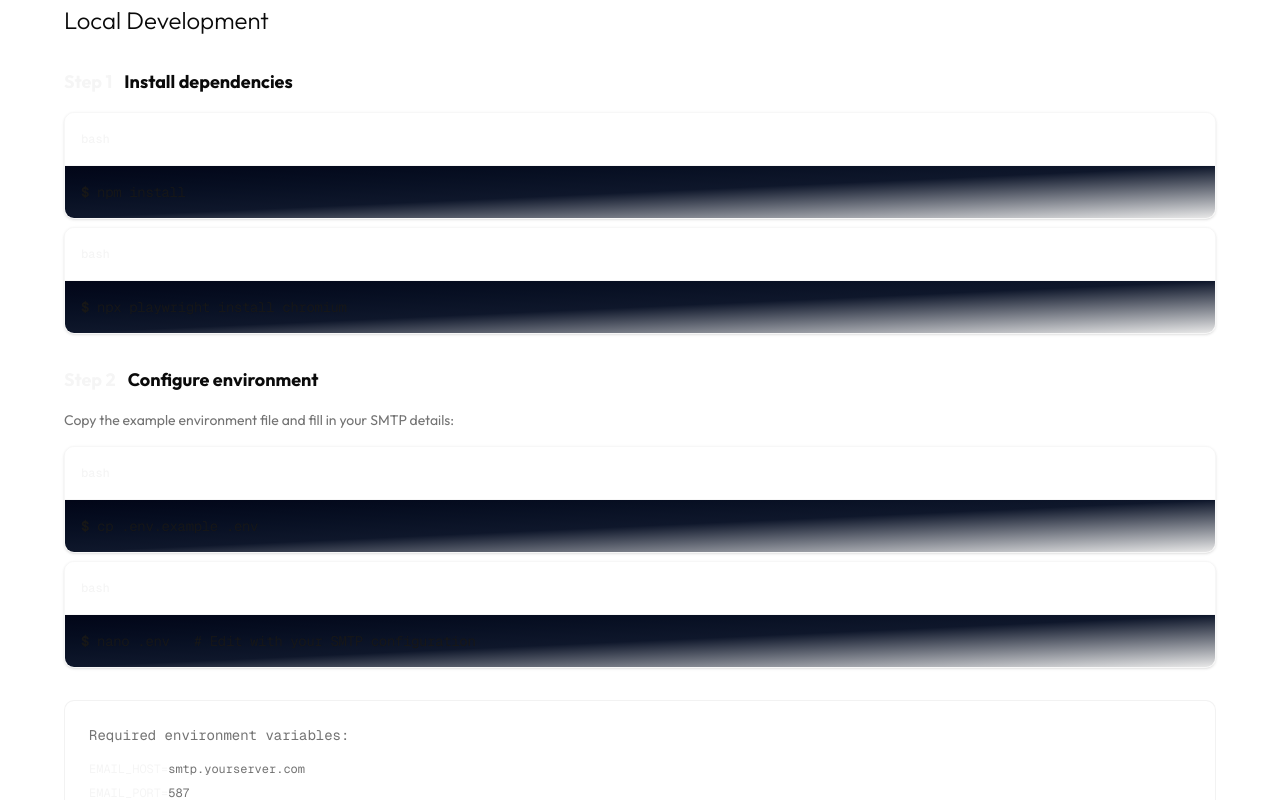
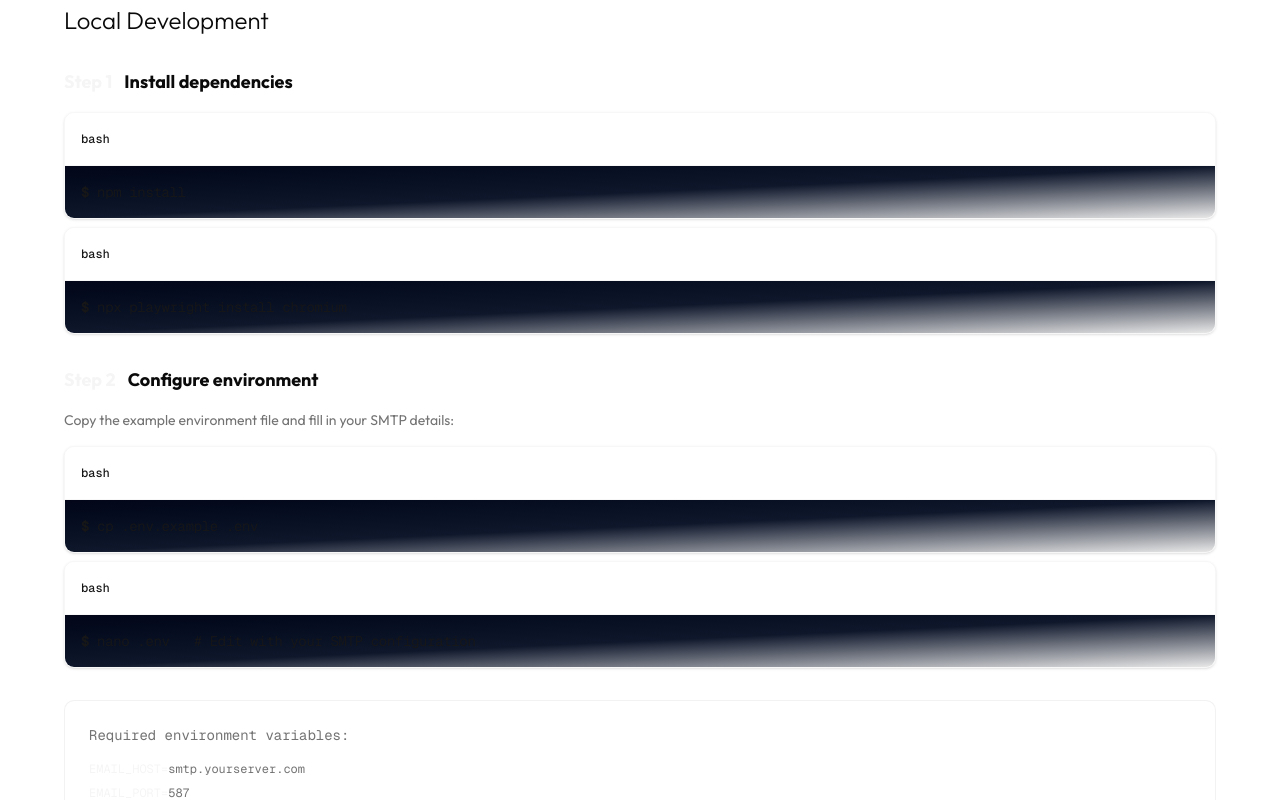
Before and after one commit to yaya2devops/qatarairways-tracker, a Next.js app: page / in a window 1280 px wide. Shown: the part 1440-2240 px from the top of the page. Built offline with nearby package versions, Linux system fonts and the light colour scheme.

Commit message:
style: update code block title color to burgundy\n\nChange title color to match Qatar Airways theme for clarity.

```diff
--- a/app/page.tsx
+++ b/app/page.tsx
@@ -549,7 +549,7 @@ function CodeBlock({ code, id, onCopy, isCopied }) {
   return (
     <div className="relative group rounded-lg overflow-hidden border border-border/30 shadow-sm hover:shadow-lg transition-shadow duration-300">
       <div className="px-4 py-3 bg-card border-b border-border/30 flex justify-between items-center">
-        <span className="text-xs font-medium font-mono text-accent">bash</span>
+        <span className="text-xs font-medium font-mono text-primary">bash</span>
         <button
           onClick={handleCopy}
           className="p-1.5 rounded opacity-0 group-hover:opacity-100 transition-all hover:bg-primary/15"
```
